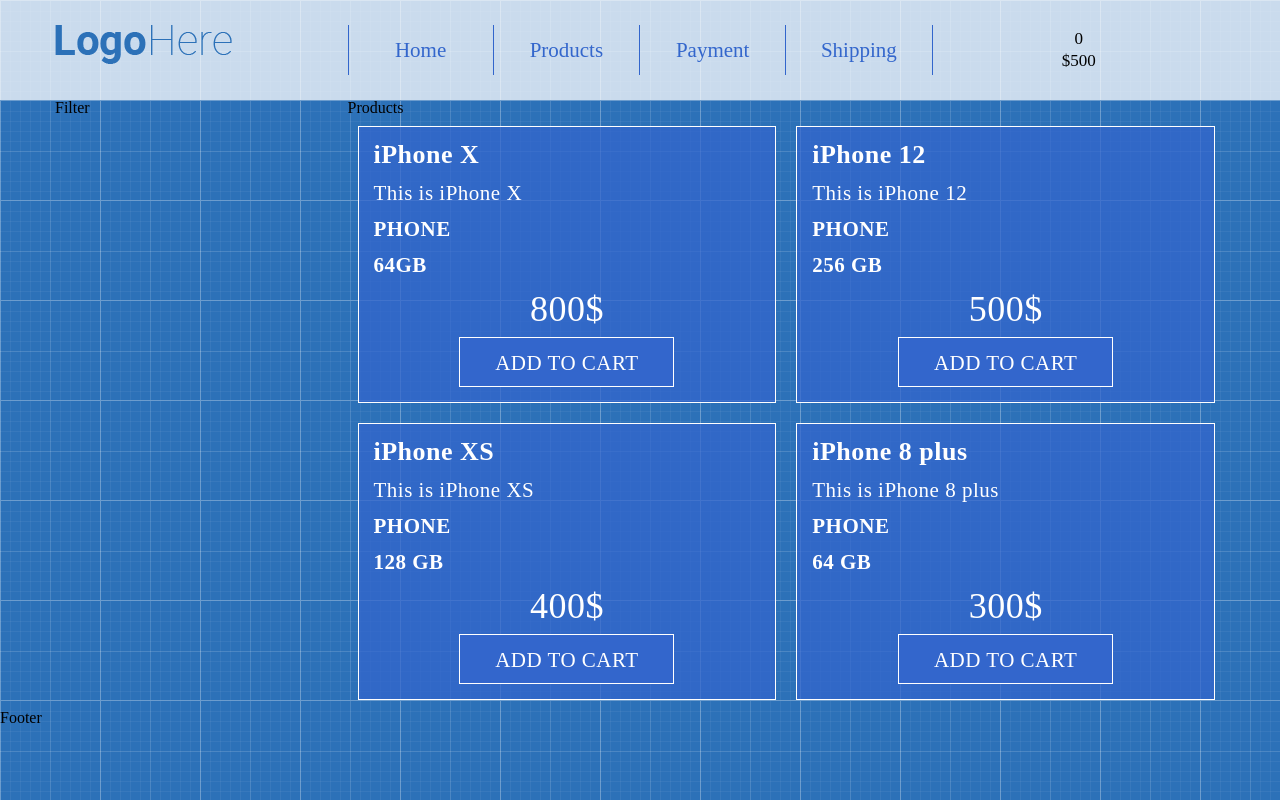
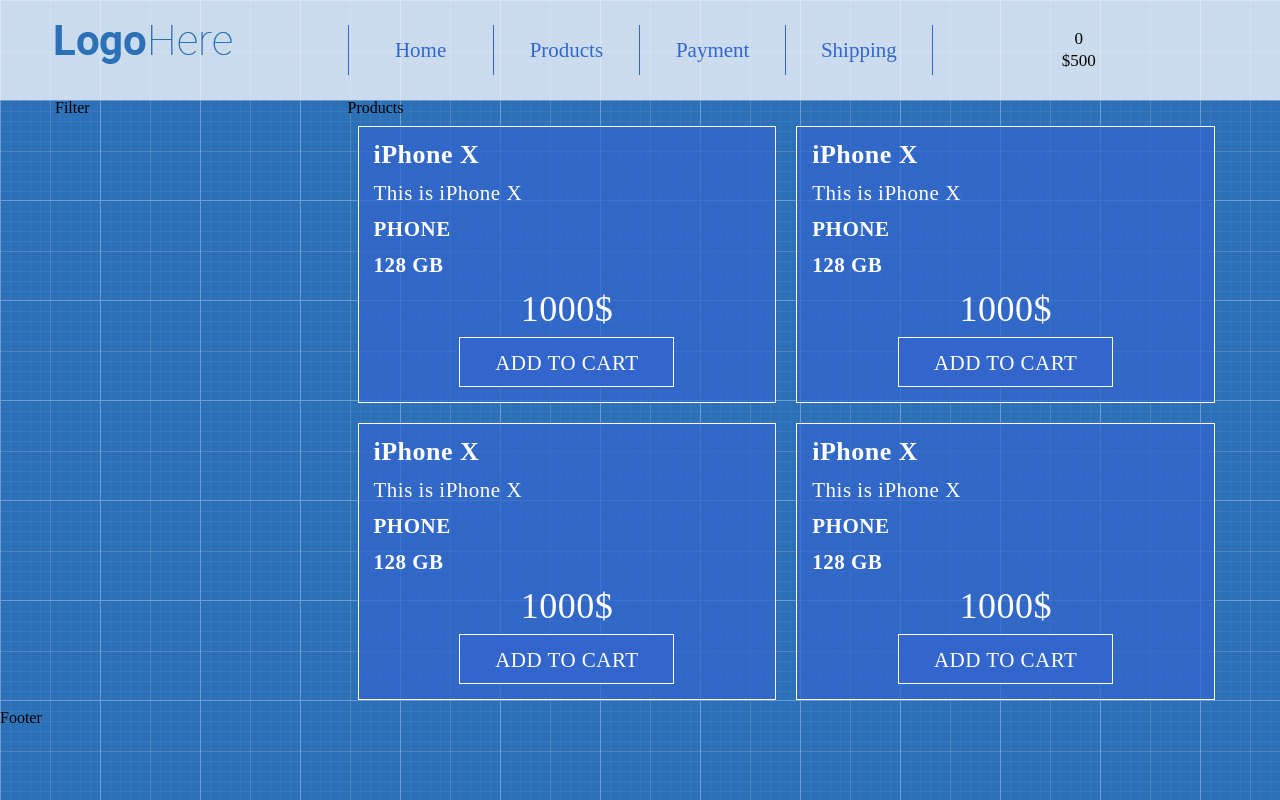
Before and after one commit to alex220496/react-shop, a React (Create React App) app: page / in a window 1280 px wide. Built offline with nearby package versions, Linux system fonts and the light colour scheme.

Commit message:
aded зкщвгсеі

```diff
--- a/src/App/Main/Products/ProductsList.js
+++ b/src/App/Main/Products/ProductsList.js
@@ -1,5 +1,6 @@
 import React from 'react'
 import ProductsListItem from './ProductsListItem'
+import products from './products'
 
 
 
@@ -8,44 +9,19 @@
         <>
             <h1 className="page-title">Products</h1>
             <div className="row">
-                <div className="col-lg-6">
+                    {
+                        products.map(products => (
+                            <div className="col-lg-6" key={products.id}>
                                 <ProductsListItem
-                    name="iPhone X"
-                    description="This is iPhone X"
-                    type="phone"
-                    capacity="64Gb"
-                    price="800"
-
-                    />
-
-                </div>
-                <div className="col-lg-6">
-                    <ProductsListItem
-                    name="iPhone 12"
-                    description="This is iPhone 12"
-                    type="phone"
-                    capacity="256 Gb"
-                    price="500"
+                                    name={products.name}
+                                    description={products.description}
+                                    type={products.type}
+                                    capacity={products.capacity}
+                                    price={products.price}
                                 />
                             </div>
-                <div className="col-lg-6">
-                    <ProductsListItem
-                    name="iPhone XS"
-                    description="This is iPhone XS"
-                    type="phone"
-                    capacity="128 Gb"
-                    price="400"
-                    />
-                </div>
-                <div className="col-lg-6">
-                    <ProductsListItem
-                    name="iPhone 8 plus"
-                    description="This is iPhone 8 plus"
-                    type="phone"
-                    capacity="64 Gb"
-                    price="300"
-                    />
-                </div>
+                        ))
+                    }
             </div>
         </>
     )
--- a/src/App/Main/Products/ProductsListItem.js
+++ b/src/App/Main/Products/ProductsListItem.js
@@ -8,7 +8,7 @@
             <div className="product-title">{props.name}</div>
             <div className="product-description">{props.description}</div>
             <div className="product-features">{props.type}</div>
-            <div className="product-features">{props.capacity}</div>
+            <div className="product-features">{props.capacity} Gb</div>
             <div className="product-price">{props.price}$</div>
             <div className="btn-add-to-cart">add to cart</div>
         </div>
--- /dev/null
+++ b/src/App/Main/Products/products.js
@@ -0,0 +1,38 @@
+
+
+const products = [
+    {
+        id: 1,
+        name:"iPhone X",
+        description:"This is iPhone X",
+        type:"phone",
+        capacity:"128",
+        price:"1000",
+    },
+    {
+        id: 2,
+        name:"iPhone X",
+        description:"This is iPhone X",
+        type:"phone",
+        capacity:"128",
+        price:"1000",
+    },
+    {
+        id: 3,
+        name:"iPhone X",
+        description:"This is iPhone X",
+        type:"phone",
+        capacity:"128",
+        price:"1000",
+    },
+    {
+        id: 4,
+        name:"iPhone X",
+        description:"This is iPhone X",
+        type:"phone",
+        capacity:"128",
+        price:"1000",
+    },
+]
+
+export default products
```
Lines whose indentation alone changed are shown as unchanged.
